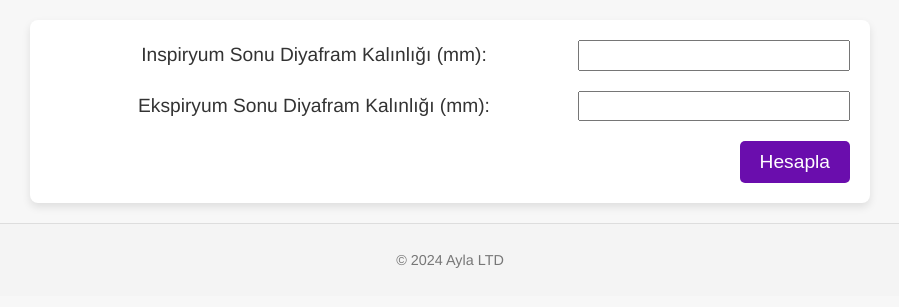
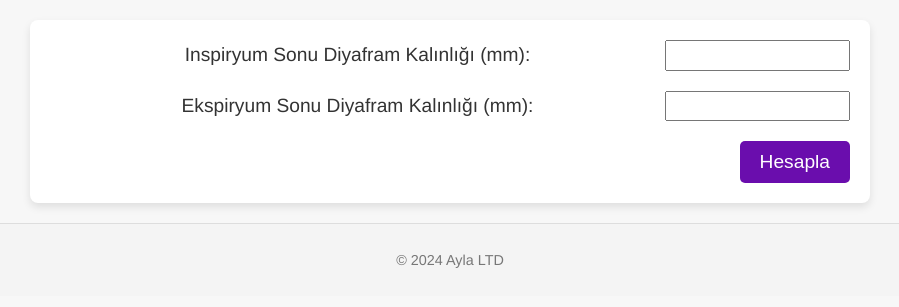
Before and after one commit to MuMSuZ/niv, a Flask app: page /nivsure in a window 1280 px wide. Shown: the part 184-491 px from the top of the page, without its empty margins (190-1089 px from the left). Run offline with Flask 3, Linux system fonts and the light colour scheme.

Commit message:
Update styles.css

```diff
--- a/static/styles.css
+++ b/static/styles.css
@@ -94,7 +94,7 @@ footer {
 }
 
 .form-group input {
-    flex: 1;
+    flex: 0.5;
 }
 
 .btn-primary {
```
